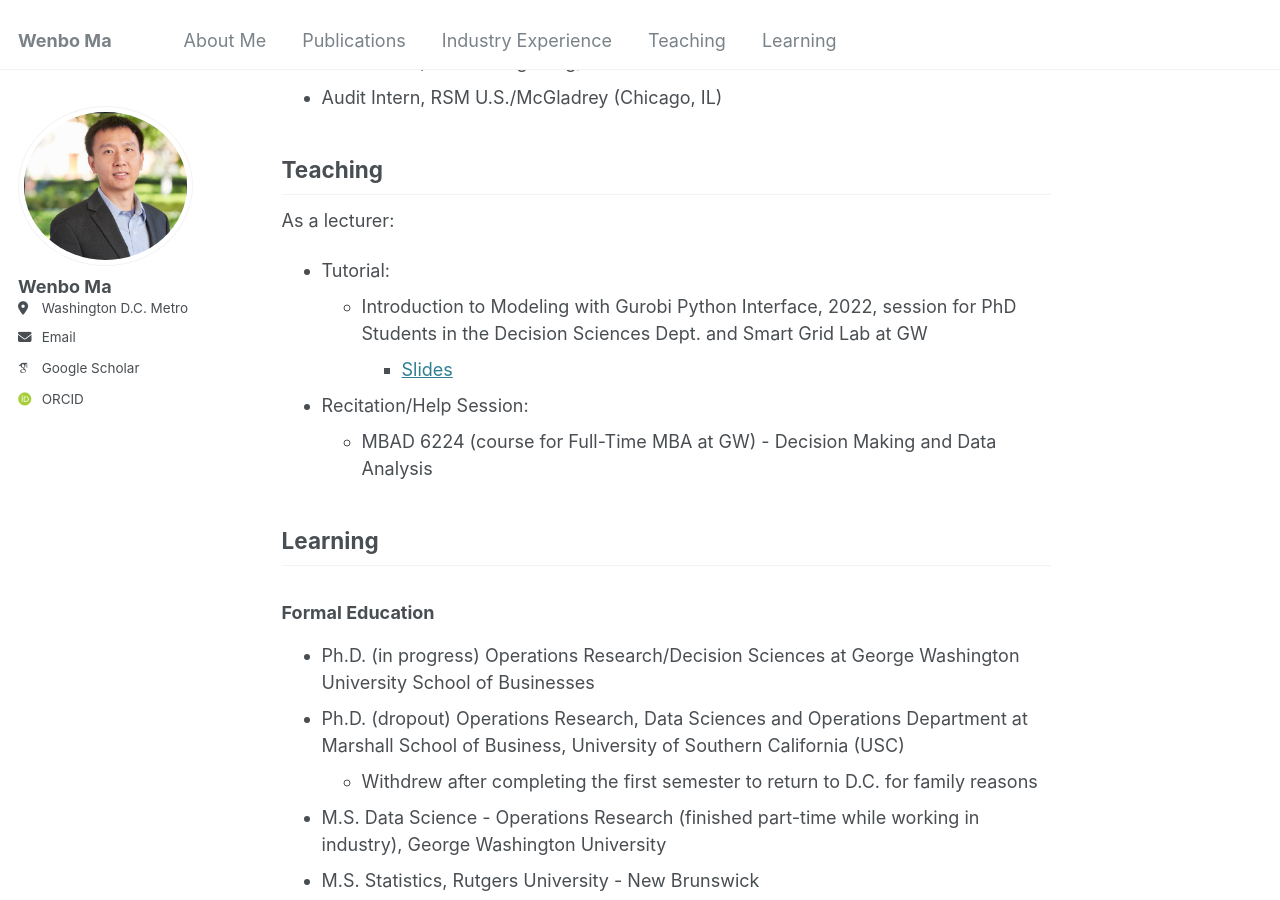
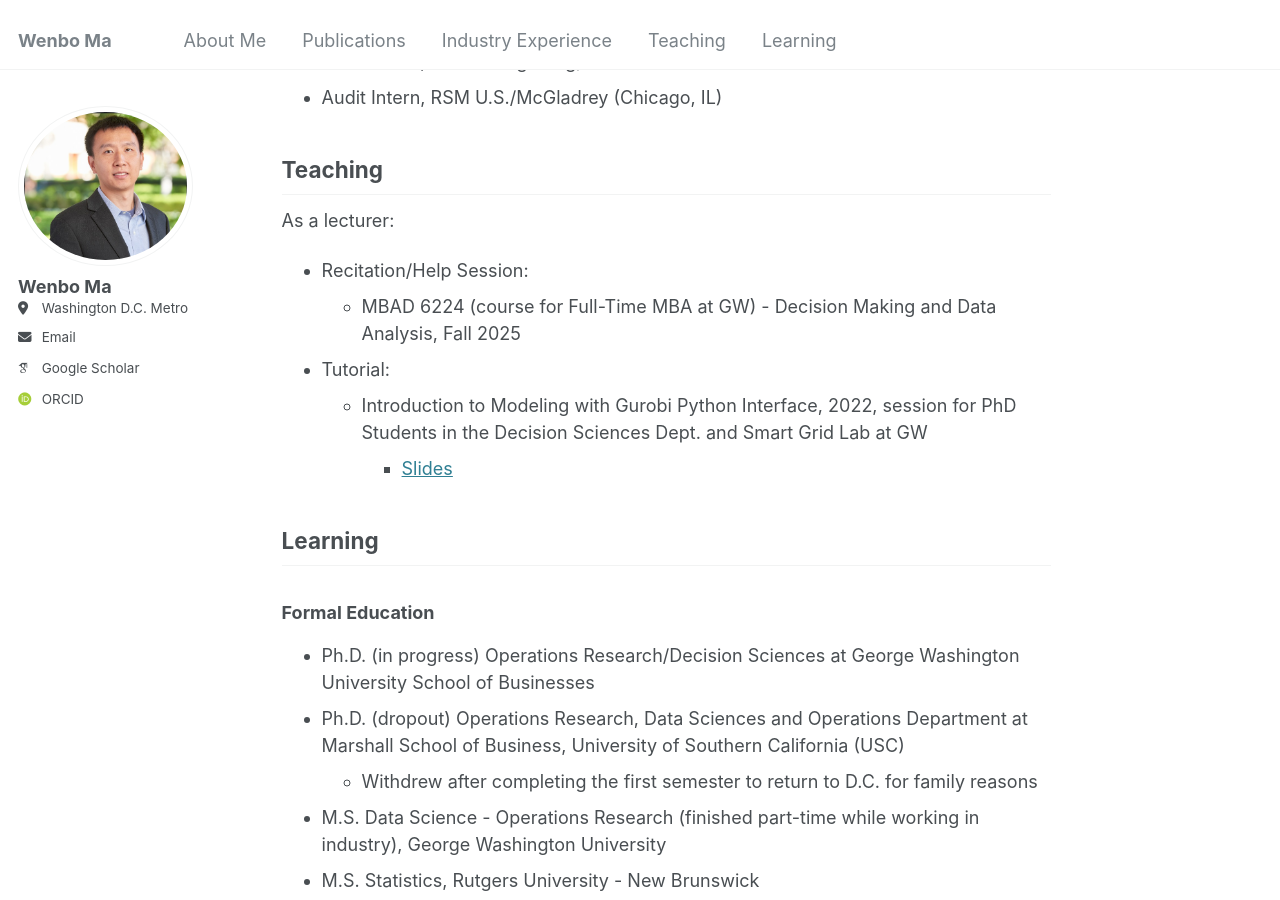
Before and after one commit to wenbo5565/wenbo5565.github.io, a Jekyll site: the page built from _pages/about.md, in a window 1280 px wide and 900 px high, scrolled down 2206 px. Built offline with Jekyll 4.4.1, drawn with Linux system fonts in a browser that asks for light colours; some web fonts are replaced.

Commit message:
Update about.md

```diff
--- a/_pages/about.md
+++ b/_pages/about.md
@@ -64,11 +64,12 @@ Outside of work, I enjoy playing and watching sports — particularly tennis, sw
 
 ## Teaching <a id="teaching"></a>
 As a lecturer:
+- Recitation/Help Session:
+  - MBAD 6224 (course for Full-Time MBA at GW) - Decision Making and Data Analysis, Fall 2025
 - Tutorial:
     - Introduction to Modeling with Gurobi Python Interface, 2022, session for PhD Students in the Decision Sciences Dept. and Smart Grid Lab at GW
       - [Slides](https://github.com/wenbo5565/wenbo5565.github.io/blob/master/_teaching/Intro.%20to%20Modeling%20with%20Gurobi%20Python%20Interface.pdf)
-- Recitation/Help Session:
-  - MBAD 6224 (course for Full-Time MBA at GW) - Decision Making and Data Analysis
+
 
 ## Learning <a id="learning"></a>
 
```
